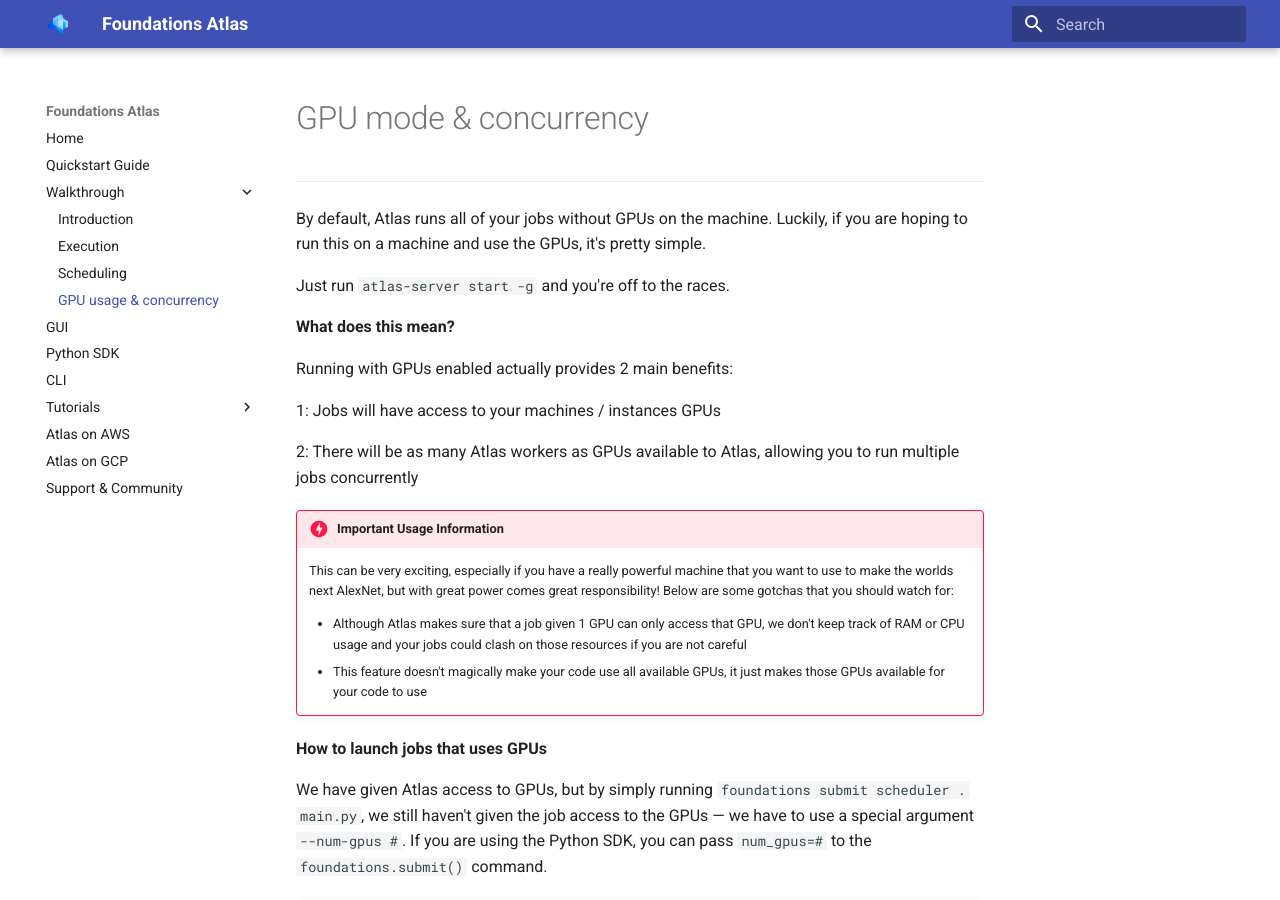
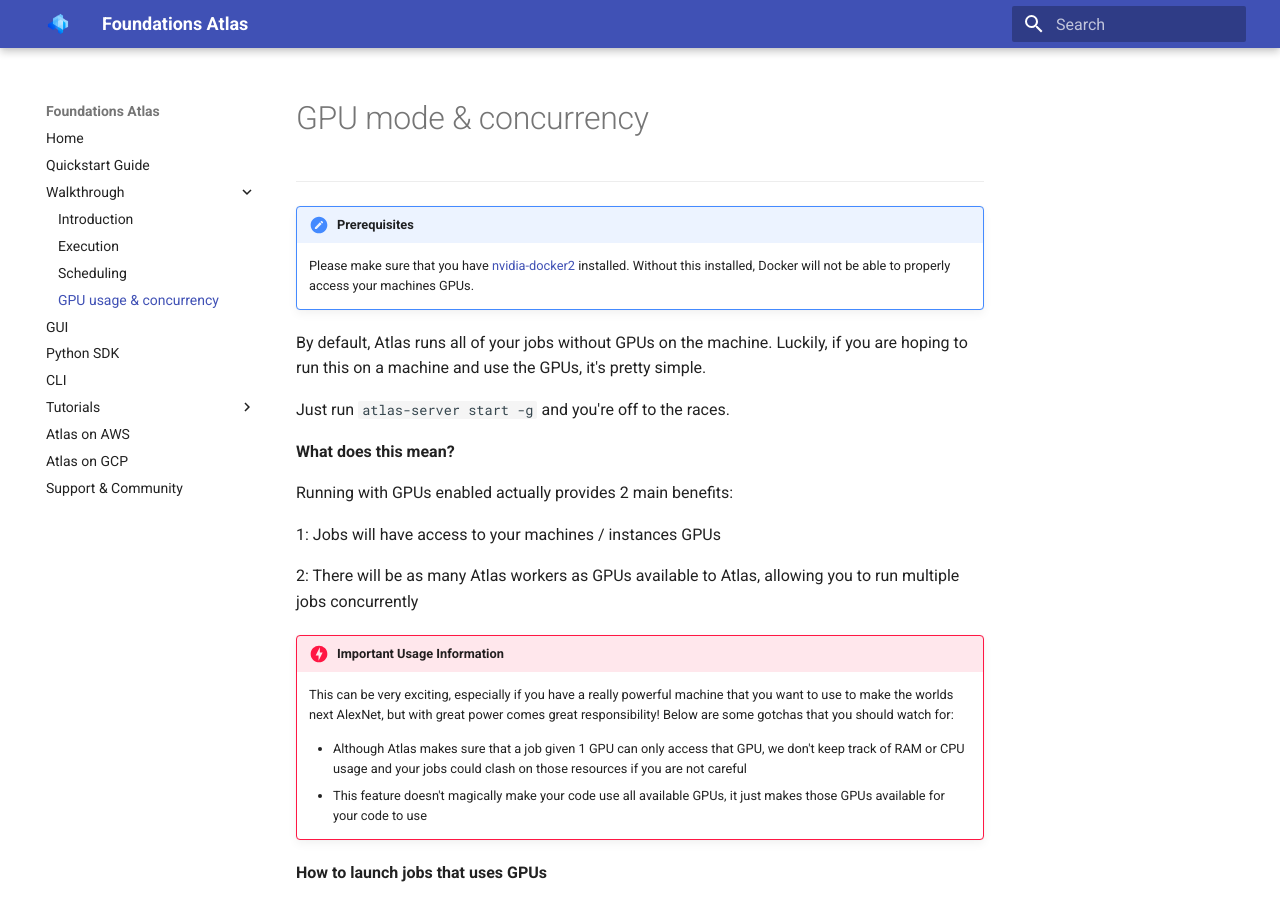
Before and after one commit to DeepLearnI/atlas-ce-docs, an MkDocs documentation site: the page built from docs/api_docs/sources/atlas-modes/gpu.md, in a window 1280 px wide and 900 px high. Built offline with MkDocs 1.6.1 and Material for MkDocs 9.7.7, drawn with Linux system fonts in a browser that asks for light colours.

Commit message:
[Cole] Added prerequisit information for GPU usage

```diff
--- a/docs/api_docs/sources/atlas-modes/gpu.md
+++ b/docs/api_docs/sources/atlas-modes/gpu.md
@@ -1,5 +1,8 @@
 <h1>GPU mode & concurrency</h1>
 ---
+
+!!! note "Prerequisites"
+    Please make sure that you have [nvidia-docker2](https://github.com/nvidia/nvidia-docker/wiki/Installation-(version-2.0)) installed. Without this installed, Docker will not be able to properly access your machines GPUs.
 
 By default, Atlas runs all of your jobs without GPUs on the machine. Luckily, if you are hoping to run this on a machine and use the GPUs, it's pretty simple.
 
```
